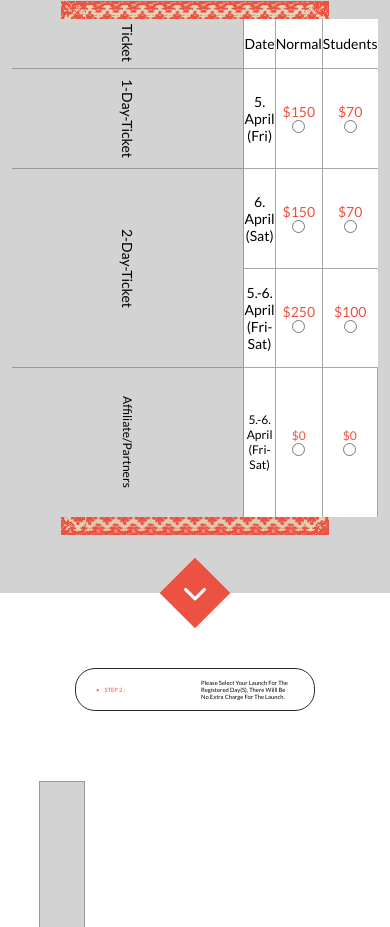
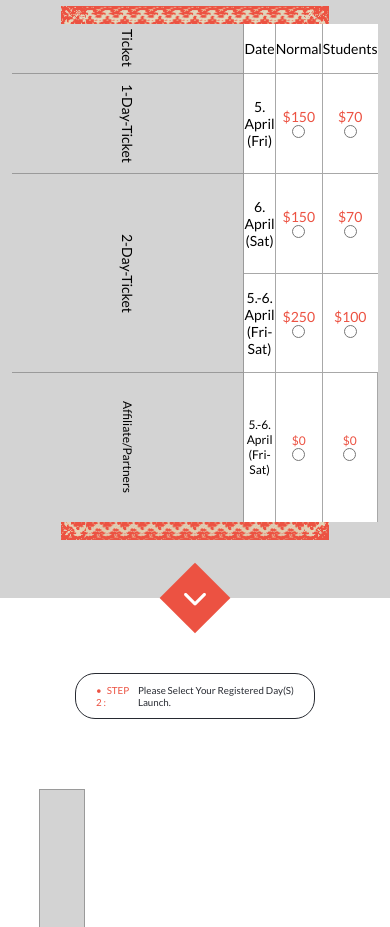
Before and after one commit to SpaYco/Conference-page, a plain HTML site: page tickets.html in a window 390 px wide. Shown: the part 453-1380 px from the top of the page. Drawn offline with Linux system fonts and the light colour scheme; a web font is replaced by a local one.

Commit message:
fixed step sizes on mobile

```diff
--- a/media/tickets.scss
+++ b/media/tickets.scss
@@ -27,6 +27,9 @@ body {
         padding: 10px 20px;
         border-radius: 20px;
         font-size: 1.5vw;
+        p {
+            color: $blackColor;
+        }
 
         .orange-text {
             padding-right: 5px;
@@ -252,6 +255,12 @@ body {
 
 @media all and (max-width: 768px) {
     body {
+        .step {
+            font-size: 2.5vw;
+            .orange-text {
+                min-width: auto;
+            }
+        }
         main {
             #ticket-container {
                 flex-direction: row;
--- a/tickets.html
+++ b/tickets.html
@@ -119,7 +119,7 @@
         <div id="menu-section">
             <div class="step">
                 <p class="orange-text">Step 2 :</p>
-                <p>Please Select Your Launch For The Registered Day(s), there willl be no extra charge for the launch.
+                <p>Please Select Your Registered Day(s) Launch.
                 </p>
             </div>
             <form id="menu" action="./buy.php">
```
Also changed, not shown: media/tickets.css, 1 other file.
